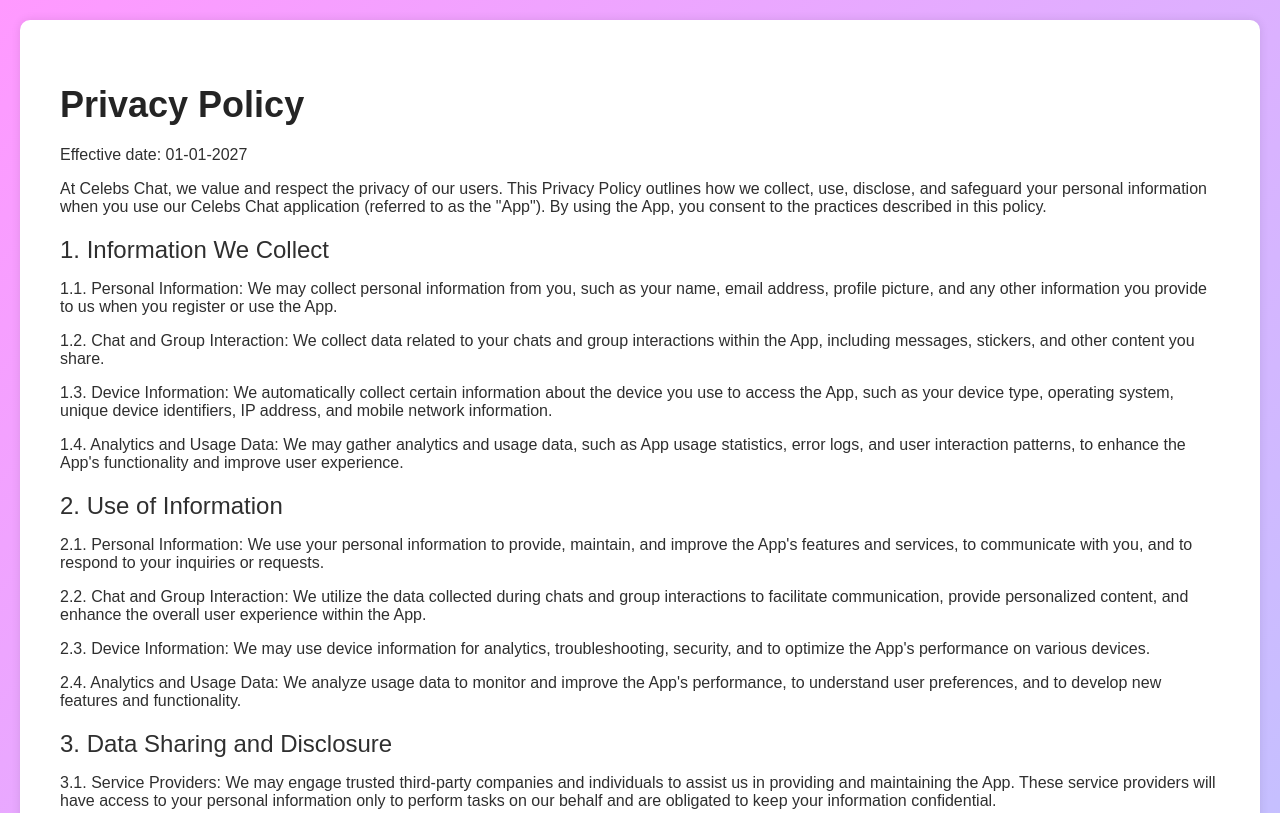
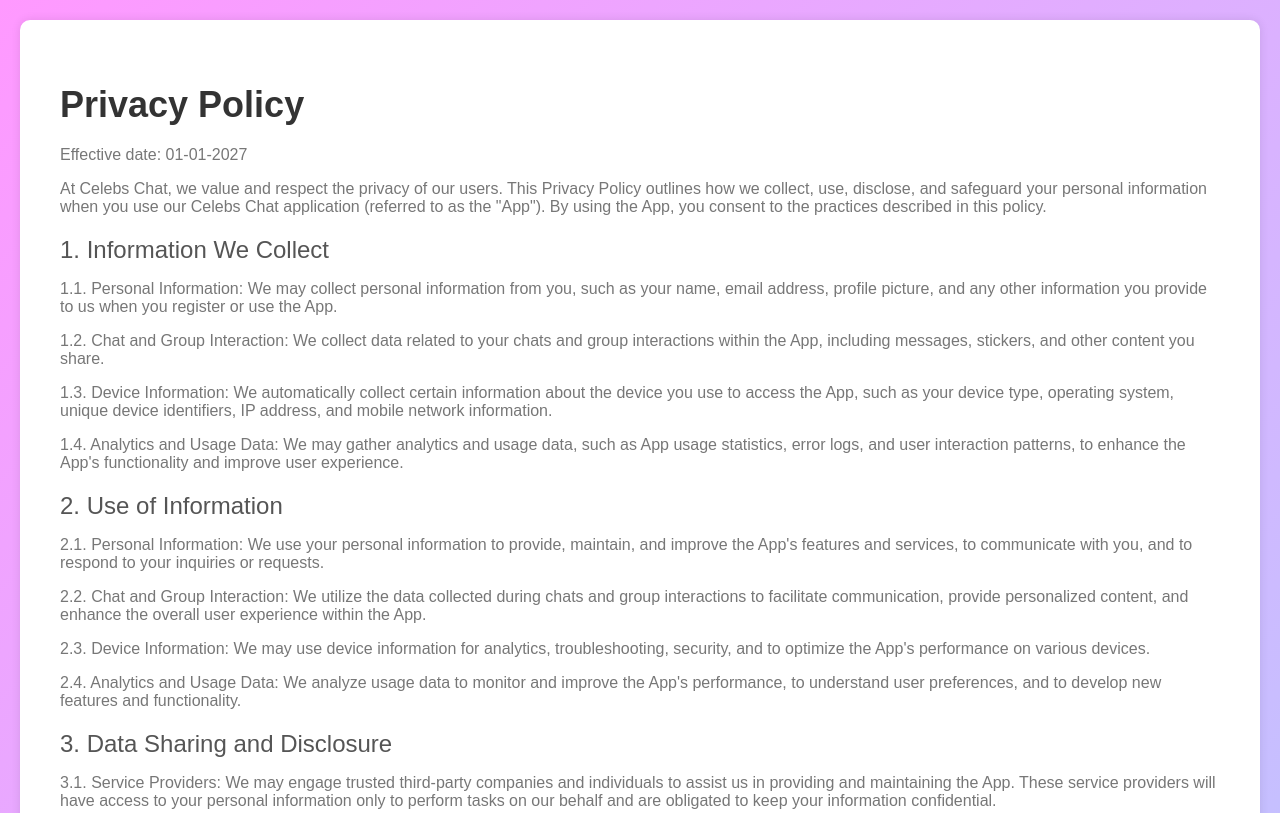
Before and after one commit to Yousafkhanzadaa/myprivacy.github.io, a plain HTML site: page policy/celebs_chat_policy.html in a window 1280 px wide. Shown: the top 813 px of the page. Drawn offline with Linux system fonts and the light colour scheme.

Commit message:
changed colors

```diff
--- a/policy/style.css
+++ b/policy/style.css
@@ -11,19 +11,19 @@
   font-size: 36px;
   margin-bottom: 20px;
   font-weight: 600;
-  color: #242424;
+  color: #333333;
 }
 
 h2 {
   font-size: 24px;
   margin-bottom: 10px;
   font-weight: 500;
-  color: #2f2f2f;
+  color: #555555;
 }
 
 p {
   margin-bottom: 10px;
-  color: #2f2f2f;
+  color: #777777;
 }
 
 
```
